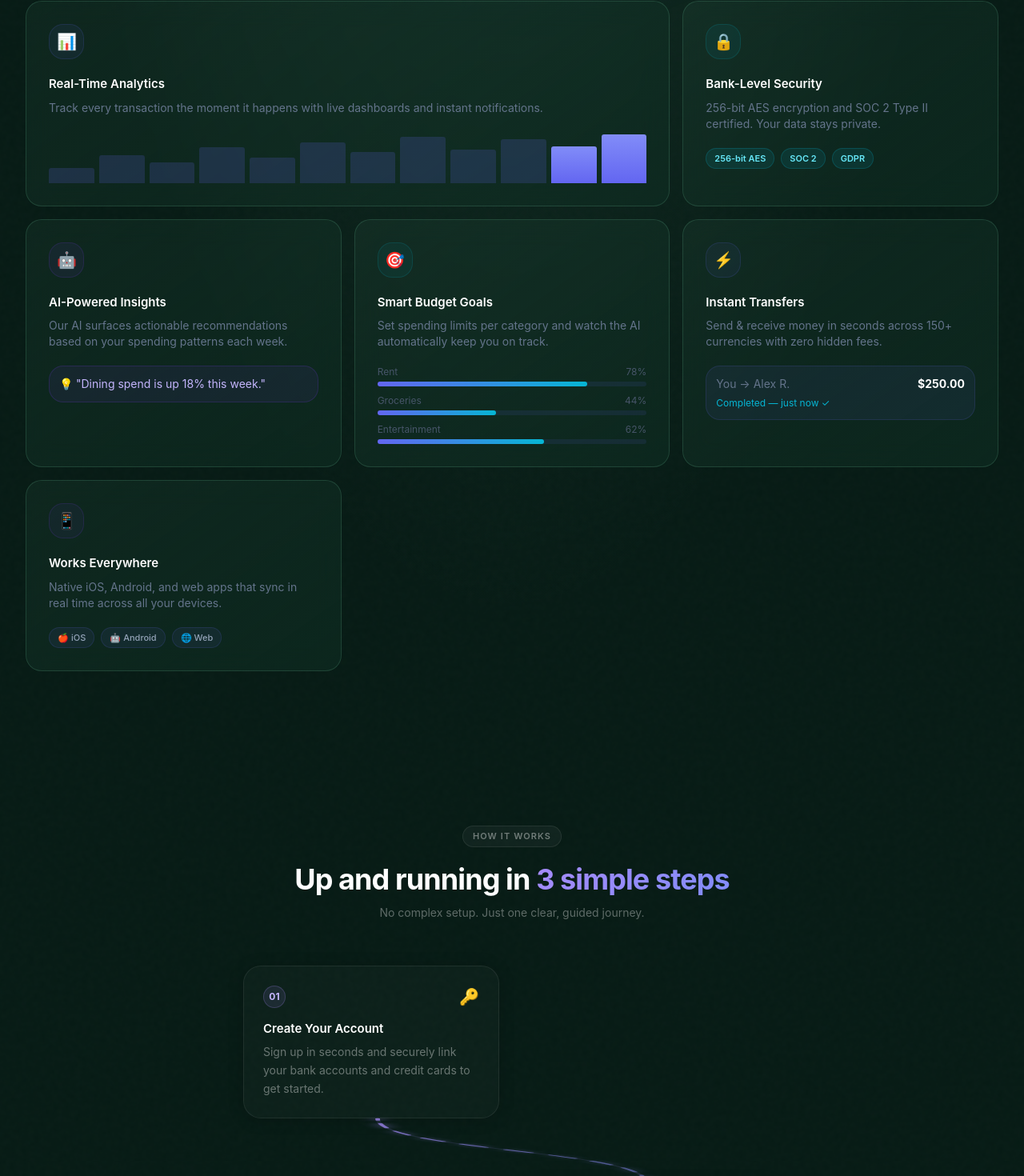
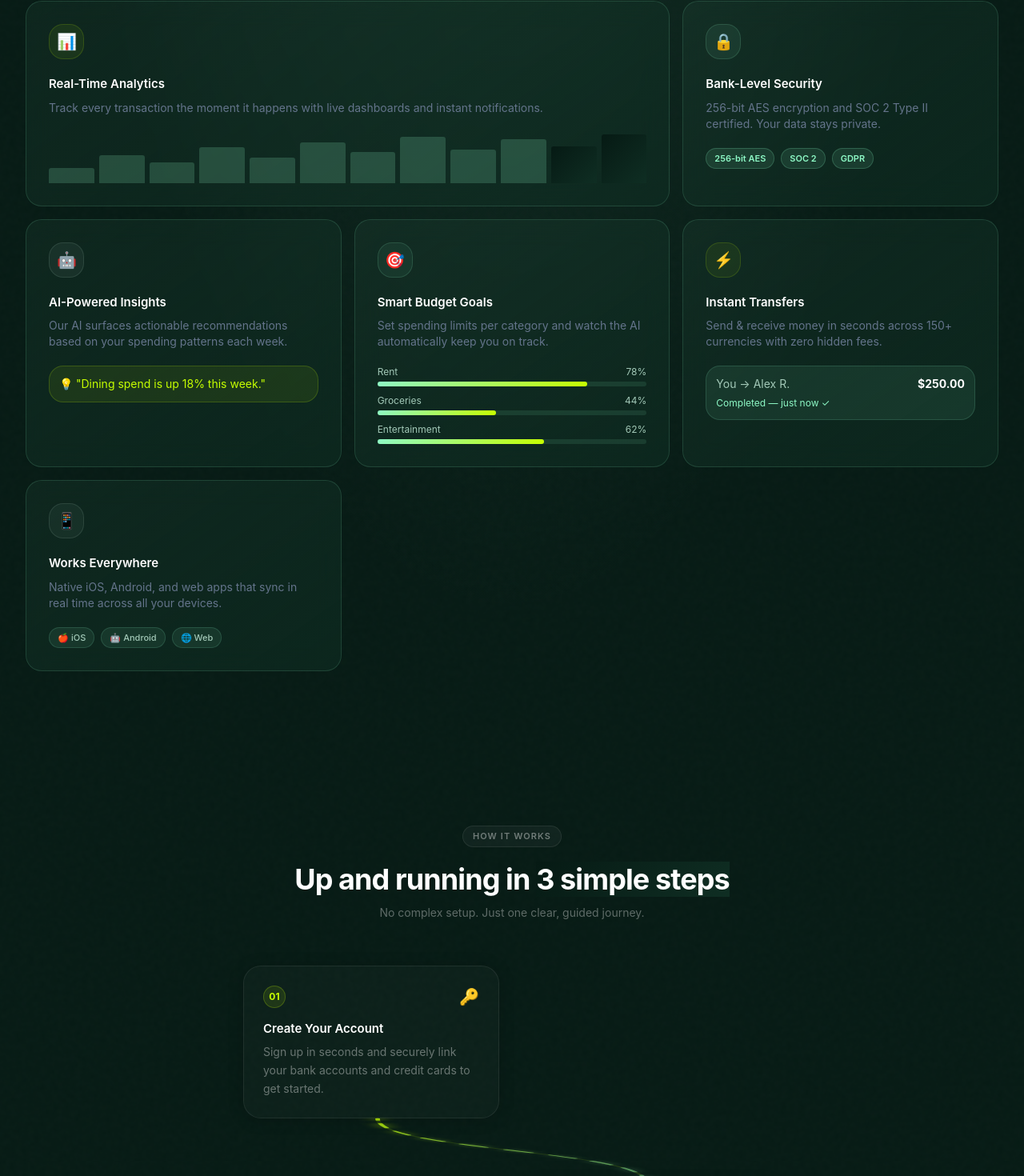
Before and after one commit to taijulsir/finova-sass-landing, a Next.js app: page / in a window 1280 px wide. Shown: the part 1109-2579 px from the top of the page at 80% size. Built offline with nearby package versions, Linux system fonts and the light colour scheme.

Commit message:
feat(marketing): update features and steps sections with lime accents and animated connectors

```diff
--- a/sections/Features.tsx
+++ b/sections/Features.tsx
@@ -5,32 +5,32 @@ const features = [
     {
         icon: "📊", title: "Real-Time Analytics",
         description: "Track every transaction the moment it happens with live dashboards and instant notifications.",
-        size: "large", accent: "#6366f1", bg: "rgba(99,102,241,0.07)",
+        size: "large", accent: "#C6FF00", bg: "rgba(198,255,0,0.07)",
     },
     {
         icon: "🔒", title: "Bank-Level Security",
         description: "256-bit AES encryption and SOC 2 Type II certified. Your data stays private.",
-        size: "small", accent: "#06b6d4", bg: "rgba(6,182,212,0.07)",
+        size: "small", accent: "#8EF9C6", bg: "rgba(142,249,198,0.07)",
     },
     {
         icon: "🤖", title: "AI-Powered Insights",
         description: "Our AI surfaces actionable recommendations based on your spending patterns each week.",
-        size: "small", accent: "#7c3aed", bg: "rgba(124,58,237,0.07)",
+        size: "small", accent: "#A3C9B8", bg: "rgba(163,201,184,0.07)",
     },
     {
         icon: "🎯", title: "Smart Budget Goals",
         description: "Set spending limits per category and watch the AI automatically keep you on track.",
-        size: "medium", accent: "#06b6d4", bg: "rgba(6,182,212,0.06)",
+        size: "medium", accent: "#8EF9C6", bg: "rgba(142,249,198,0.06)",
     },
     {
         icon: "⚡", title: "Instant Transfers",
         description: "Send & receive money in seconds across 150+ currencies with zero hidden fees.",
-        size: "medium", accent: "#6366f1", bg: "rgba(99,102,241,0.06)",
+        size: "medium", accent: "#C6FF00", bg: "rgba(198,255,0,0.06)",
     },
     {
         icon: "📱", title: "Works Everywhere",
         description: "Native iOS, Android, and web apps that sync in real time across all your devices.",
-        size: "small", accent: "#7c3aed", bg: "rgba(124,58,237,0.06)",
+        size: "small", accent: "#A3C9B8", bg: "rgba(163,201,184,0.06)",
     },
 ];
 
@@ -45,12 +45,12 @@ export function Features() {
     return (
         <Section id="features" className="relative overflow-hidden">
             <div className="pointer-events-none absolute top-0 left-1/2 -translate-x-1/2 w-[700px] h-[300px] opacity-15"
-                style={{ background: "radial-gradient(ellipse, rgba(99,102,241,0.6) 0%, transparent 70%)", filter: "blur(60px)" }} />
+                style={{ background: "radial-gradient(ellipse, rgba(198,255,0,0.4) 0%, transparent 70%)", filter: "blur(60px)" }} />
 
             <Container className="relative z-10">
                 <div className="text-center mb-14">
                     <span className="inline-flex items-center rounded-full px-3.5 py-1 text-[11px] font-semibold uppercase tracking-widest mb-5"
-                        style={{ background: "rgba(99,102,241,0.1)", border: "1px solid rgba(99,102,241,0.2)", color: "#a5b4fc" }}>
+                        style={{ background: "rgba(142,249,198,0.1)", border: "1px solid rgba(142,249,198,0.2)", color: "#8EF9C6" }}>
                         Features
                     </span>
                     <h2 className="text-3xl md:text-4xl font-extrabold text-white tracking-tight">
@@ -73,7 +73,7 @@ export function Features() {
                                 <div key={i} className="flex-1 rounded-t-[3px]"
                                     style={{
                                         height: `${h}%`,
-                                        background: i >= 10 ? "linear-gradient(180deg, #818cf8, #6366f1)" : "rgba(99,102,241,0.18)",
+                                        background: i >= 10 ? "var(--gradient-primary)" : "rgba(142,249,198,0.18)",
                                     }} />
                             ))}
                         </div>
@@ -88,7 +88,7 @@ export function Features() {
                         <div className="flex gap-2 flex-wrap">
                             {["256-bit AES", "SOC 2", "GDPR"].map((b) => (
                                 <span key={b} className="text-[11px] font-semibold px-2.5 py-1 rounded-full"
-                                    style={{ background: "rgba(6,182,212,0.1)", border: "1px solid rgba(6,182,212,0.2)", color: "#67e8f9" }}>
+                                    style={{ background: "rgba(142,249,198,0.1)", border: "1px solid rgba(142,249,198,0.2)", color: "#8EF9C6" }}>
                                     {b}
                                 </span>
                             ))}
@@ -100,7 +100,7 @@ export function Features() {
                         <IconBox icon={features[2].icon} accent={features[2].accent} bg={features[2].bg} />
                         <h3 className="text-[15px] font-semibold text-white mb-2">{features[2].title}</h3>
                         <p className="text-sm mb-5" style={{ color: "#64748b" }}>{features[2].description}</p>
-                        <div className="p-3 rounded-xl text-sm" style={{ background: "rgba(124,58,237,0.08)", border: "1px solid rgba(124,58,237,0.18)", color: "#c4b5fd" }}>
+                        <div className="p-3 rounded-xl text-sm" style={{ background: "rgba(198,255,0,0.08)", border: "1px solid rgba(198,255,0,0.18)", color: "#C6FF00" }}>
                             💡 &quot;Dining spend is up 18% this week.&quot;
                         </div>
                     </div>
@@ -113,11 +113,11 @@ export function Features() {
                         <div className="space-y-2.5">
                             {[{ l: "Rent", p: 78 }, { l: "Groceries", p: 44 }, { l: "Entertainment", p: 62 }].map((g) => (
                                 <div key={g.l}>
-                                    <div className="flex justify-between text-xs mb-1" style={{ color: "#475569" }}>
+                                    <div className="flex justify-between text-xs mb-1" style={{ color: "var(--muted-foreground)" }}>
                                         <span>{g.l}</span><span>{g.p}%</span>
                                     </div>
-                                    <div className="h-1.5 rounded-full" style={{ background: "rgba(99,102,241,0.1)" }}>
-                                        <div className="h-full rounded-full" style={{ width: `${g.p}%`, background: "linear-gradient(90deg, #6366f1, #06b6d4)" }} />
+                                    <div className="h-1.5 rounded-full" style={{ background: "rgba(142,249,198,0.1)" }}>
+                                        <div className="h-full rounded-full" style={{ width: `${g.p}%`, background: "var(--gradient-accent)" }} />
                                     </div>
                                 </div>
                             ))}
@@ -129,12 +129,12 @@ export function Features() {
                         <IconBox icon={features[4].icon} accent={features[4].accent} bg={features[4].bg} />
                         <h3 className="text-[15px] font-semibold text-white mb-2">{features[4].title}</h3>
                         <p className="text-sm mb-5" style={{ color: "#64748b" }}>{features[4].description}</p>
-                        <div className="p-3 rounded-xl" style={{ background: "rgba(99,102,241,0.08)", border: "1px solid rgba(99,102,241,0.15)" }}>
+                        <div className="p-3 rounded-xl" style={{ background: "rgba(142,249,198,0.08)", border: "1px solid rgba(142,249,198,0.15)" }}>
                             <div className="flex items-center justify-between text-sm">
-                                <span style={{ color: "#64748b" }}>You → Alex R.</span>
+                                <span style={{ color: "var(--muted-foreground)" }}>You → Alex R.</span>
                                 <span className="font-bold text-white">$250.00</span>
                             </div>
-                            <div className="text-xs mt-1.5" style={{ color: "#06b6d4" }}>Completed — just now ✓</div>
+                            <div className="text-xs mt-1.5" style={{ color: "#8EF9C6" }}>Completed — just now ✓</div>
                         </div>
                     </div>
 
@@ -146,7 +146,7 @@ export function Features() {
                         <div className="flex gap-2 flex-wrap">
                             {["🍎 iOS", "🤖 Android", "🌐 Web"].map((p) => (
                                 <span key={p} className="text-[11px] font-medium px-2.5 py-1 rounded-full"
-                                    style={{ background: "rgba(99,102,241,0.08)", border: "1px solid rgba(99,102,241,0.15)", color: "#94a3b8" }}>
+                                    style={{ background: "rgba(142,249,198,0.08)", border: "1px solid rgba(142,249,198,0.15)", color: "var(--muted-foreground)" }}>
                                     {p}
                                 </span>
                             ))}
--- a/sections/Steps.tsx
+++ b/sections/Steps.tsx
@@ -26,12 +26,12 @@ const steps = [
 const SharedDefs = () => (
     <defs>
         <linearGradient id="glr" x1="0" y1="0" x2="1" y2="1">
-            <stop offset="0%" stopColor="#a78bfa" stopOpacity="0.7" />
-            <stop offset="100%" stopColor="#818cf8" stopOpacity="0.35" />
+            <stop offset="0%" stopColor="#C6FF00" stopOpacity="0.7" />
+            <stop offset="100%" stopColor="#8EF9C6" stopOpacity="0.35" />
         </linearGradient>
         <linearGradient id="grl" x1="1" y1="0" x2="0" y2="1">
-            <stop offset="0%" stopColor="#818cf8" stopOpacity="0.7" />
-            <stop offset="100%" stopColor="#a78bfa" stopOpacity="0.35" />
+            <stop offset="0%" stopColor="#8EF9C6" stopOpacity="0.7" />
+            <stop offset="100%" stopColor="#C6FF00" stopOpacity="0.35" />
         </linearGradient>
         <filter id="soft-glow" x="-30%" y="-30%" width="160%" height="160%">
             <feGaussianBlur stdDeviation="1.4" result="blur" />
@@ -58,7 +58,7 @@ const CurveLeftToRight = () => (
             {/* Ghost base path — always visible, very faint */}
             <path
                 d="M 25,0 C 25,50 75,50 75,100"
-                stroke="#a78bfa"
+                stroke="#C6FF00"
                 strokeOpacity="0.12"
                 strokeWidth="0.8"
             />
@@ -77,7 +77,7 @@ const CurveLeftToRight = () => (
             {/* Arrowhead at destination */}
             <polygon
                 points="75,100 72.5,93.5 77.5,93.5"
-                fill="#818cf8"
+                fill="#8EF9C6"
                 fillOpacity="0.5"
             />
         </svg>
@@ -99,7 +99,7 @@ const CurveRightToLeft = () => (
             {/* Ghost base path */}
             <path
                 d="M 75,0 C 75,50 25,50 25,100"
-                stroke="#a78bfa"
+                stroke="#C6FF00"
                 strokeOpacity="0.12"
                 strokeWidth="0.8"
             />
@@ -118,7 +118,7 @@ const CurveRightToLeft = () => (
             {/* Arrowhead at destination */}
             <polygon
                 points="25,100 22.5,93.5 27.5,93.5"
-                fill="#a78bfa"
+                fill="#C6FF00"
                 fillOpacity="0.5"
             />
         </svg>
@@ -139,9 +139,9 @@ const StepCard = ({ s }: { s: typeof steps[0] }) => (
             <span
                 className="inline-flex items-center justify-center w-7 h-7 rounded-full text-xs font-bold"
                 style={{
-                    background: "rgba(167,139,250,0.1)",
-                    border: "1px solid rgba(167,139,250,0.22)",
-                    color: "#c4b5fd",
+                    background: "rgba(198,255,0,0.1)",
+                    border: "1px solid rgba(198,255,0,0.22)",
+                    color: "#C6FF00",
                 }}
             >
                 {s.step}
@@ -165,8 +165,8 @@ export function Steps() {
                     <h2 className="text-3xl md:text-4xl font-bold text-white tracking-tight">
                         Up and running in{" "}
                         <span
-                            className="text-transparent bg-clip-text"
-                            style={{ backgroundImage: "linear-gradient(135deg, #a78bfa, #818cf8)" }}
+                            className="text-white bg-clip-text"
+                            style={{ background: "var(--gradient-primary)" }}
                         >
                             3 simple steps
                         </span>
@@ -206,21 +206,21 @@ export function Steps() {
                                 <div
                                     className="w-8 h-8 rounded-full flex items-center justify-center shrink-0 mt-1"
                                     style={{
-                                        background: "rgba(167,139,250,0.08)",
-                                        border: "1px solid rgba(167,139,250,0.22)",
+                                        background: "rgba(198,255,0,0.08)",
+                                        border: "1px solid rgba(198,255,0,0.22)",
                                     }}
                                 >
-                                    <span className="text-[11px] font-bold text-violet-300">{s.step}</span>
+                                    <span className="text-[11px] font-bold text-[#C6FF00]">{s.step}</span>
                                 </div>
                                 {i < steps.length - 1 && (
                                     <div className="relative w-px flex-1 my-2 overflow-hidden" style={{ minHeight: 36 }}>
                                         {/* Static base */}
-                                        <div className="absolute inset-0" style={{ background: "rgba(167,139,250,0.12)" }} />
+                                        <div className="absolute inset-0" style={{ background: "rgba(198,255,0,0.12)" }} />
                                         {/* Animated travelling highlight */}
                                         <div
                                             className="absolute left-0 right-0 h-8"
                                             style={{
-                                                background: "linear-gradient(180deg, transparent, rgba(167,139,250,0.55), transparent)",
+                                                background: "var(--gradient-accent)",
                                                 animation: "flow-vertical 2s ease-in-out infinite",
                                             }}
                                         />
```
